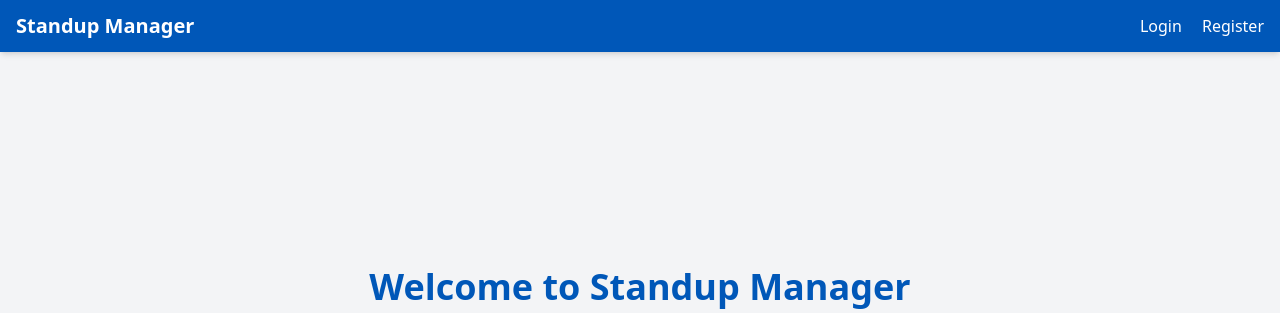
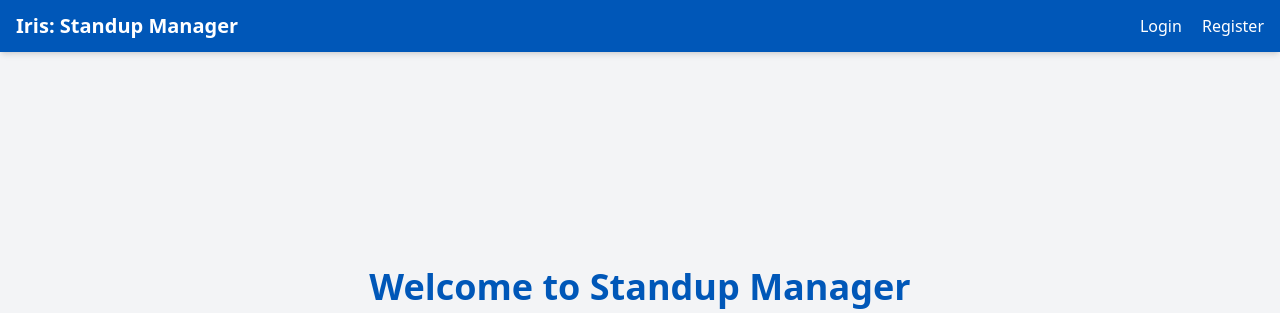
Before and after one commit to edkuse/iris-flask, a Flask app: page / in a window 1280 px wide. Shown: the top 313 px of the page. Run offline with Flask 3, Linux system fonts and the light colour scheme; some libraries are stand-ins or nearby versions.

Commit message:
Added Iris to title

```diff
--- a/iris/templates/base.html
+++ b/iris/templates/base.html
@@ -3,7 +3,7 @@
 <head>
     <meta charset="UTF-8">
     <meta name="viewport" content="width=device-width, initial-scale=1.0">
-    <title>{% block title %}Standup Manager{% endblock %}</title>
+    <title>{% block title %}Iris: Standup Manager{% endblock %}</title>
     <script src="https://cdn.tailwindcss.com"></script>
     <link rel="stylesheet" href="https://cdnjs.cloudflare.com/ajax/libs/font-awesome/6.0.0-beta3/css/all.min.css">
     <style>
@@ -41,7 +41,7 @@
     <!-- Navigation -->
     <nav class="bg-att-blue text-white shadow-md">
         <div class="container mx-auto px-4 py-3 flex justify-between items-center">
-            <a href="{{ url_for('main.index') }}" class="text-xl font-bold">Standup Manager</a>
+            <a href="{{ url_for('main.index') }}" class="text-xl font-bold">Iris: Standup Manager</a>
             <div class="space-x-4">
                 {% if session.get('token') %}
                     <a href="{{ url_for('standup.dashboard') }}" class="hover:text-blue-200">Dashboard</a>
```
